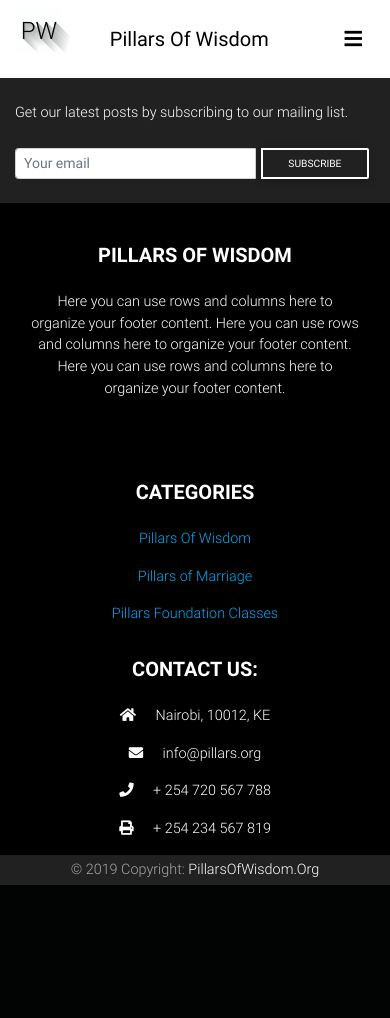
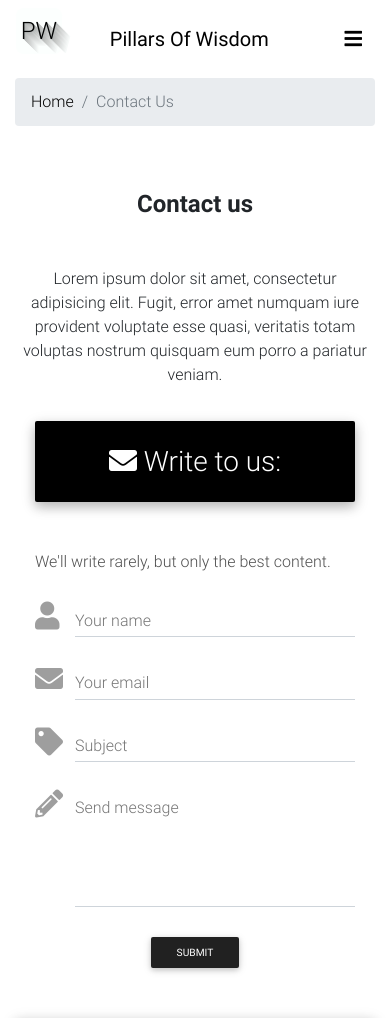
Before and after one commit to GeorgeMuchiri/website, a Django app: page /contact/ in a window 390 px wide; the page is wider, and only the part inside the window is pictured. Shown: the top 1018 px of that part. Before the commit the page ends 885 px from the top of that part, so only its background shows below. Run offline with Django 3.2, Linux system fonts and the light colour scheme; some libraries are stand-ins or nearby versions.

Commit message:
Everything working with forms

```diff
--- a/sermons/admin.py
+++ b/sermons/admin.py
@@ -1,5 +1,5 @@
 from django.contrib import admin
-from .models import Teacher, Category, Sermon
+from .models import Teacher, Category, Sermon, Messages
 
 class CategoryAdmin(admin.ModelAdmin):
     list_display = ('name',)
@@ -8,7 +8,11 @@ class CategoryAdmin(admin.ModelAdmin):
 class SermonAdmin(admin.ModelAdmin):
     list_display = ('title', 'teacher', 'date_created', 'category')
 
+class MessagesAdmin(admin.ModelAdmin):
+    list_display = ('subject', 'message', 'name', 'email')
+
 
 admin.site.register(Teacher)
+admin.site.register(Messages, MessagesAdmin)
 admin.site.register(Sermon, SermonAdmin)
 admin.site.register(Category, CategoryAdmin)
--- /dev/null
+++ b/sermons/forms.py
@@ -0,0 +1,15 @@
+from django import forms
+from .models import Messages
+
+class ContactForm(forms.Form):
+    name = forms.CharField(required=False)
+    email= forms.EmailField(required=False)
+    subject = forms.CharField()
+    message = forms.CharField(widget=forms.Textarea)
+
+
+class MessagesForm(forms.ModelForm):
+
+    class Meta:
+        model = Messages
+        fields = ('name', 'email', 'subject', 'message')
--- a/sermons/models.py
+++ b/sermons/models.py
@@ -23,9 +23,21 @@ class Sermon(models.Model):
     recently_added = models.DateTimeField(auto_now_add=True)
     teacher = models.ForeignKey(Teacher, on_delete=models.CASCADE)
     category = models.ForeignKey(Category, on_delete=models.CASCADE)
-    audi = models.FileField(upload_to='audio/', default=None, null= True, blank=True)
-    notes = models.FileField(upload_to='notes/', default=None, null=True, blank=True)
+    audi = models.FileField(default=None, null= True, blank=True)
+    notes = models.FileField(default=None, null=True, blank=True)
     #slug = models.SlugField(max_length=250, unique=True)
 
     def __str__(self):
         return self.title
+
+class Messages(models.Model):
+    name = models.CharField(max_length=255, blank=True)
+    email = models.EmailField(blank=True)
+    subject = models.CharField(max_length=255)
+    message = models.TextField()
+
+    class Meta:
+        verbose_name_plural = 'Messages'
+
+    def __str__(self):
+        return self.name
--- a/sermons/templates/sermons/contact.html
+++ b/sermons/templates/sermons/contact.html
@@ -1,5 +1,120 @@
 {% extends 'sermons/base.html'%}
 
 {% block content %}
+<div class="container">
+      <!-- Breadcrumb -->
+      <div class="row">
+        <div class="col-12">
+          <nav aria-label="breadcrumb ">
+            <ol class="breadcrumb">
+              <li class="breadcrumb-item"><a class="black-text" href="/index.html">Home</a></li>
+              <li class="breadcrumb-item active">Contact Us</li>
+            </ol>
+          </nav>
+        </div>
+      </div>
 
+
+<section class="my-5">
+        <!-- Section heading -->
+        <h2 class="h1-responsive font-weight-bold text-center my-5">Contact us</h2>
+        <!-- Section description -->
+        <p class="text-center w-responsive mx-auto pb-5">
+          Lorem ipsum dolor sit amet, consectetur adipisicing elit. Fugit, error amet numquam iure provident voluptate esse quasi, veritatis totam voluptas nostrum quisquam eum
+          porro a pariatur veniam.
+        </p>
+
+        <!-- Grid row -->
+        <div class="row">
+          <!-- Grid column -->
+          <div class="col-lg-5 mb-lg-0 mb-4">
+            <!-- Form with header -->
+
+            <div class="">
+              <div class="card-body">
+                <!-- Header -->
+                <div class="form-header black accent-1">
+                  <h3 class="mt-2"><i class="fas fa-envelope"></i> Write to us:</h3>
+                </div>
+                <p class="dark-grey-text">We'll write rarely, but only the best content.</p>
+                <!-- Body -->
+                <form method="post">
+                {% csrf_token %}
+
+                  <div class="md-form">
+                    <i class="fas fa-user prefix grey-text"></i>
+                    <input type="text" id="form-name" class="form-control" name="name"  />
+                    <label for="form-name">Your name</label>
+                  </div>
+                  <div class="md-form">
+                    <i class="fas fa-envelope prefix grey-text"></i>
+                    <input type="text" id="form-email" class="form-control" name="email" />
+                    <label for="form-email">Your email</label>
+                  </div>
+                  <div class="md-form">
+                    <i class="fas fa-tag prefix grey-text"></i>
+                    <input type="text" id="form-Subject" class="form-control" name="subject" />
+                    <label for="form-subject">Subject</label>
+                  </div>
+                  <div class="md-form">
+                    <i class="fas fa-pencil-alt prefix grey-text"></i>
+                    <textarea id="form-text" class="form-control md-textarea" rows="3" name="message"></textarea>
+                    <label for="form-message">Send message</label>
+                  </div>
+                  <div class="text-center">
+                    <button class="btn btn-sm btn-dark">Submit</button>
+                  </div>
+
+                  </form>
+              </div>
+            </div>
+            <!-- Form with header -->
+
+        </div>
+          <!-- Grid column -->
+
+          <!-- Grid column -->
+          <div class="col-lg-7">
+            <!--Google map-->
+            <div id="map-container-section" class="z-depth-1-half map-container-section mb-4" style="height: 400px">
+              <iframe
+                src="https://www.google.com/maps/embed?pb=!1m18!1m12!1m3!1d3988.8211791182675!2d36.81875931475389!3d-1.2809979990656697!2m3!1f0!2f0!3f0!3m2!1i1024!2i768!4f13.1!3m3!1m2!1s0x182f10d4ed488277%3A0xe3859dff5229a00b!2sThe+Clarion+Hotel!5e0!3m2!1sen!2ske!4v1555238463504!5m2!1sen!2ske"
+                width="650"
+                height="400"
+                frameborder="0"
+                style="border:0"
+                allowfullscreen
+              ></iframe>
+            </div>
+            <!-- Buttons-->
+            <div class="row text-center">
+              <div class="col-md-4">
+                <a>
+                  <i class="fas fa-map-marker-alt"></i>
+                </a>
+                <p>Nairobi, 000100</p>
+                <p class="mb-md-0">Kenya</p>
+              </div>
+              <div class="col-md-4">
+                <a>
+                  <i class="fas fa-phone"></i>
+                </a>
+                <p>+ 254 456 789</p>
+                <p class="mb-md-0">Sun & Monday, 4:00 pm -9:00 pm</p>
+              </div>
+              <div class="col-md-4">
+                <a>
+                  <i class="fas fa-envelope"></i>
+                </a>
+                <p>info@gmail.com</p>
+                <p class="mb-0">pillars@gmail.com</p>
+              </div>
+            </div>
+          </div>
+          <!-- Grid column -->
+        </div>
+        <!-- Grid row -->
+      </section>
+
+</div>
 {% endblock content %}
--- a/sermons/views.py
+++ b/sermons/views.py
@@ -1,5 +1,5 @@
 from django.shortcuts import render
-
+from .forms import ContactForm, MessagesForm
 from sermons.models import Teacher, Sermon, Category
 
 
@@ -36,7 +36,20 @@ def sermons(request):
     return render(request, 'sermons/sermons.html', context)
 
 def contact(request):
-    return render(request, 'sermons/contact.html')
+    form = MessagesForm()
+    if request.method == 'POST':
+        form = MessagesForm(request.POST or None)
+        name = request.POST.get("name")
+        email = request.POST.get("email")
+        subject = request.POST.get("subject")
+        message = request.POST.get("message")
+        if form.is_valid():
+            form.save()
+            form = MessagesForm()
+    context = {
+    'form': form
+    }
+    return render(request, 'sermons/contact.html', context)
 
 
 def categories(request):
```
Also changed, not shown: pillarswebsite/settings.py (+9 -2 lines), sermons/templates/sermons/index.html (+3 -5 lines), db.sqlite3, sermons/migrations/0004_auto_20190801_2047.py (added), sermons/migrations/0005_messages.py (added), sermons/migrations/0006_auto_20190802_1200.py (added).
